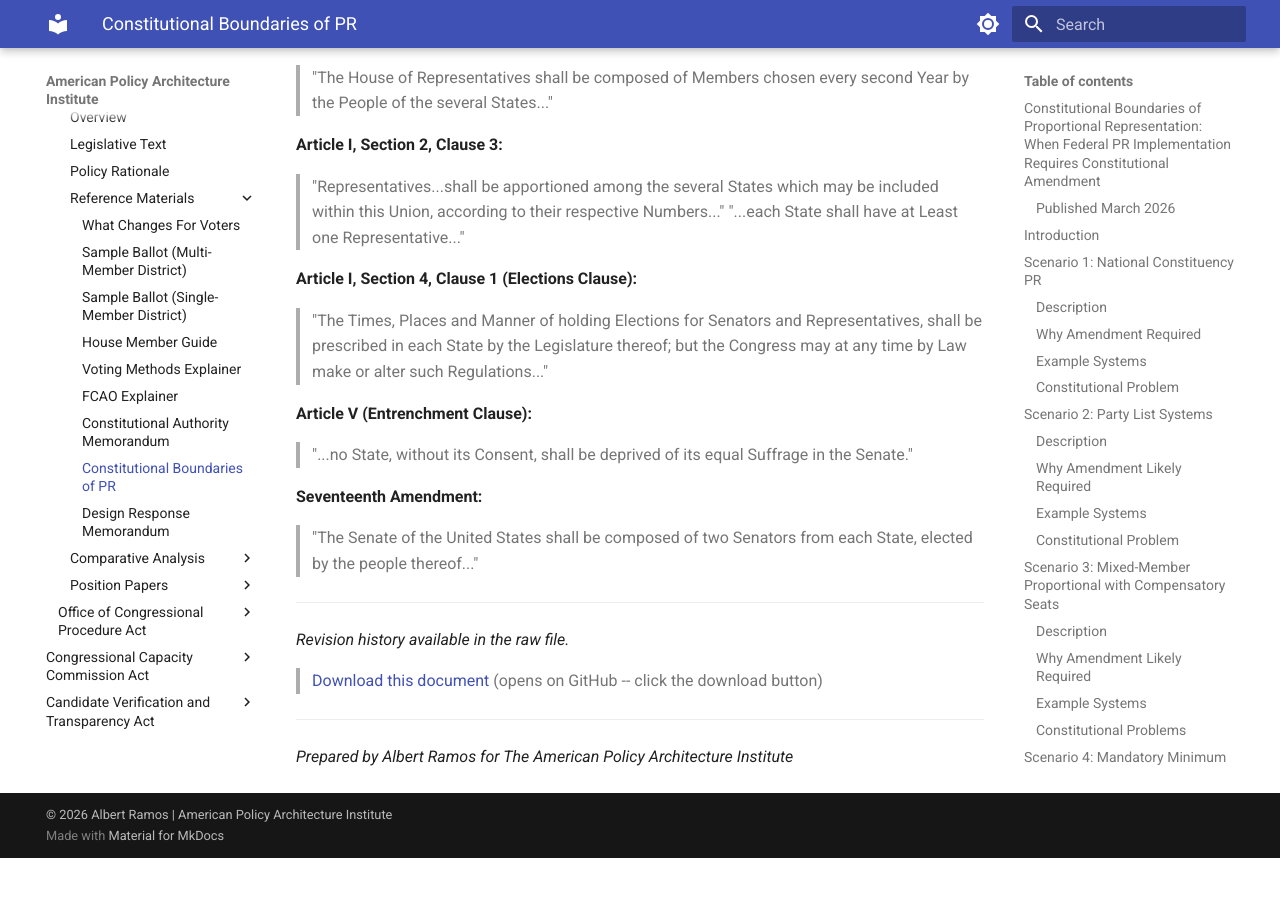
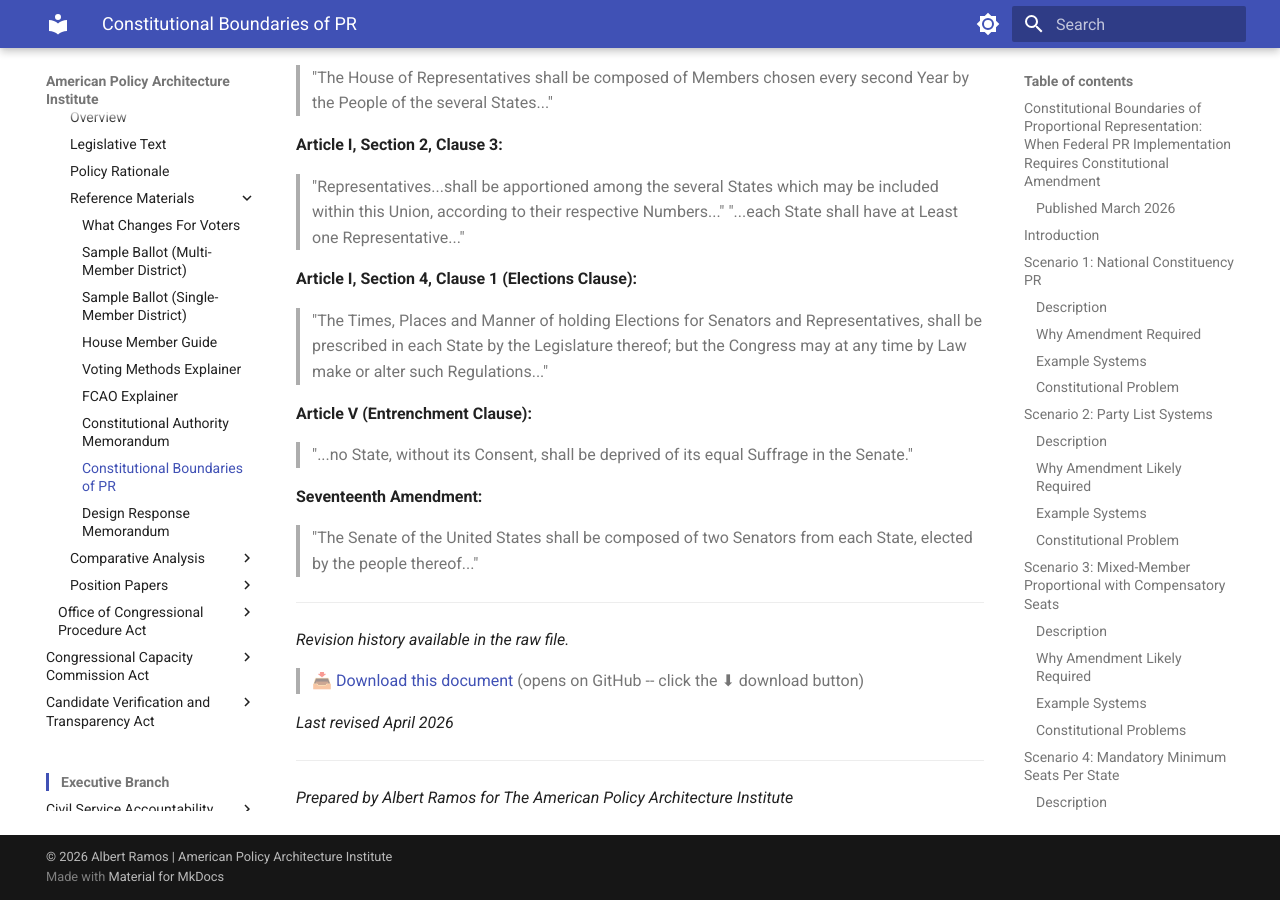
Before and after one commit to albertintech/apai, an MkDocs documentation site: the page built from docs/congress/cmf/fema/constitutional-boundaries-of-proportional-representation.md, in a window 1280 px wide and 900 px high, scrolled down 14341 px. Built offline with MkDocs 1.6.1 and Material for MkDocs 9.7.7, drawn with Linux system fonts in a browser that asks for light colours; before the commit the page ends 15199 px from its top, so only the background shows below that.

Commit message:
Update constitutional-boundaries-of-proportional-representation.md

```diff
--- a/docs/congress/cmf/fema/constitutional-boundaries-of-proportional-representation.md
+++ b/docs/congress/cmf/fema/constitutional-boundaries-of-proportional-representation.md
@@ -414,7 +414,10 @@
 <!--
 ## Revision History
 
-**Revision 3.0** (Current)
+**Revision 3.1** (Current)
+- DPS 2.8 compliance pass: migrated download link path from electoral/cmf/fema/ to congress/cmf/fema/; added 📥 prefix and ⬇ parenthetical emojis per DPS Rev 2.8 Section 1.9; added "Last revised April 2026" line per DPS Rev 2.5 Section 1.3
+
+**Revision 3.0**
 - Updated reference line from Rev 5.0 to Rev 5.2
 - Updated State-by-State Implementation section: replaced "Each state divides its seats into multi-member districts" with ESO-certified algorithmically neutral districting per Rev 5.1 Section 403
 - Updated Small State Accommodation section: split into two tiers matching Rev 5.1 Section 402(d) -- one-Representative states (at-large, exempt from algorithmic districting) and two-Representative states (algorithmically drawn SMDs using single-winner STAR); corrected cross-references from Section 402(e)/404(h) to Section 402(d)(1), 402(d)(2), and 404(e)
@@ -443,7 +446,9 @@
 
 *Revision history available in the raw file.*
 
-> [Download this document](https://github.com/albertintech/apai/blob/main/docs/electoral/cmf/fema/constitutional-boundaries-of-proportional-representation.md) (opens on GitHub -- click the download button)
+> 📥 [Download this document](https://github.com/albertintech/apai/blob/main/docs/congress/cmf/fema/constitutional-boundaries-of-proportional-representation.md) (opens on GitHub -- click the ⬇ download button)
+
+*Last revised April 2026*
 
 ---
 
```
